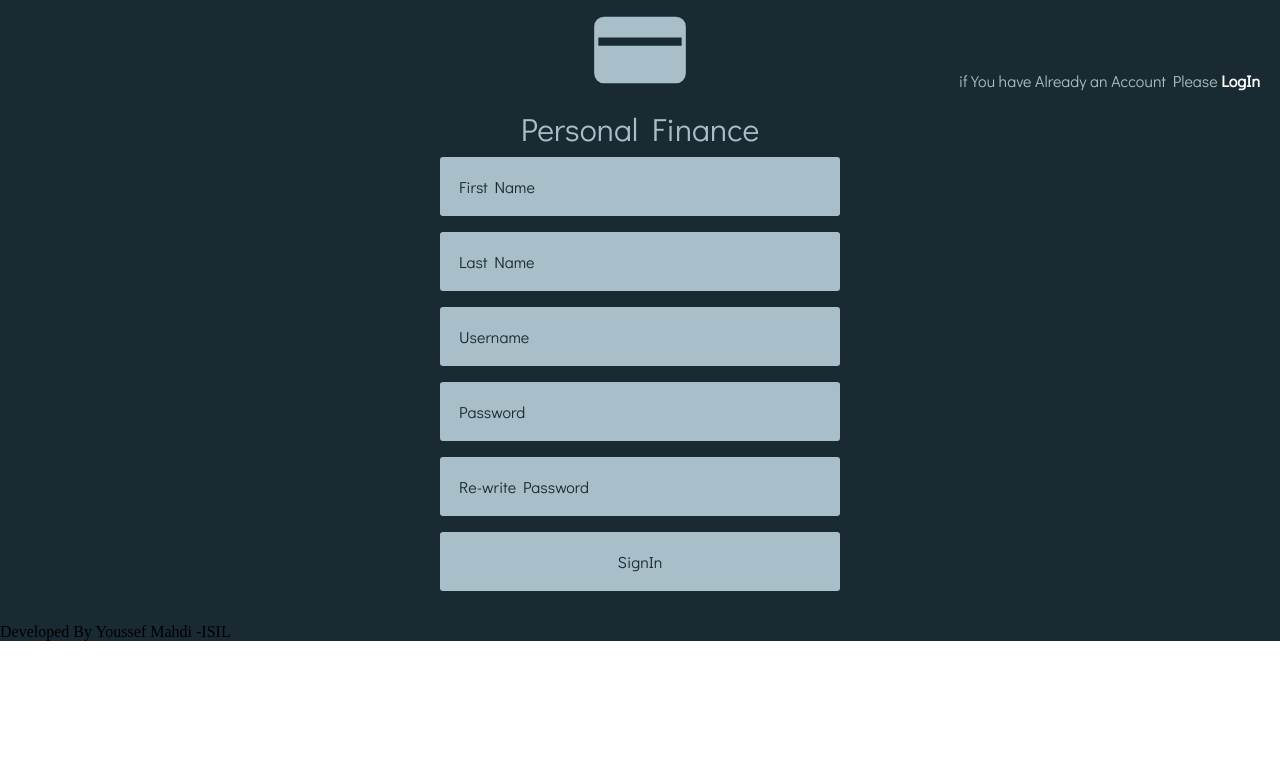
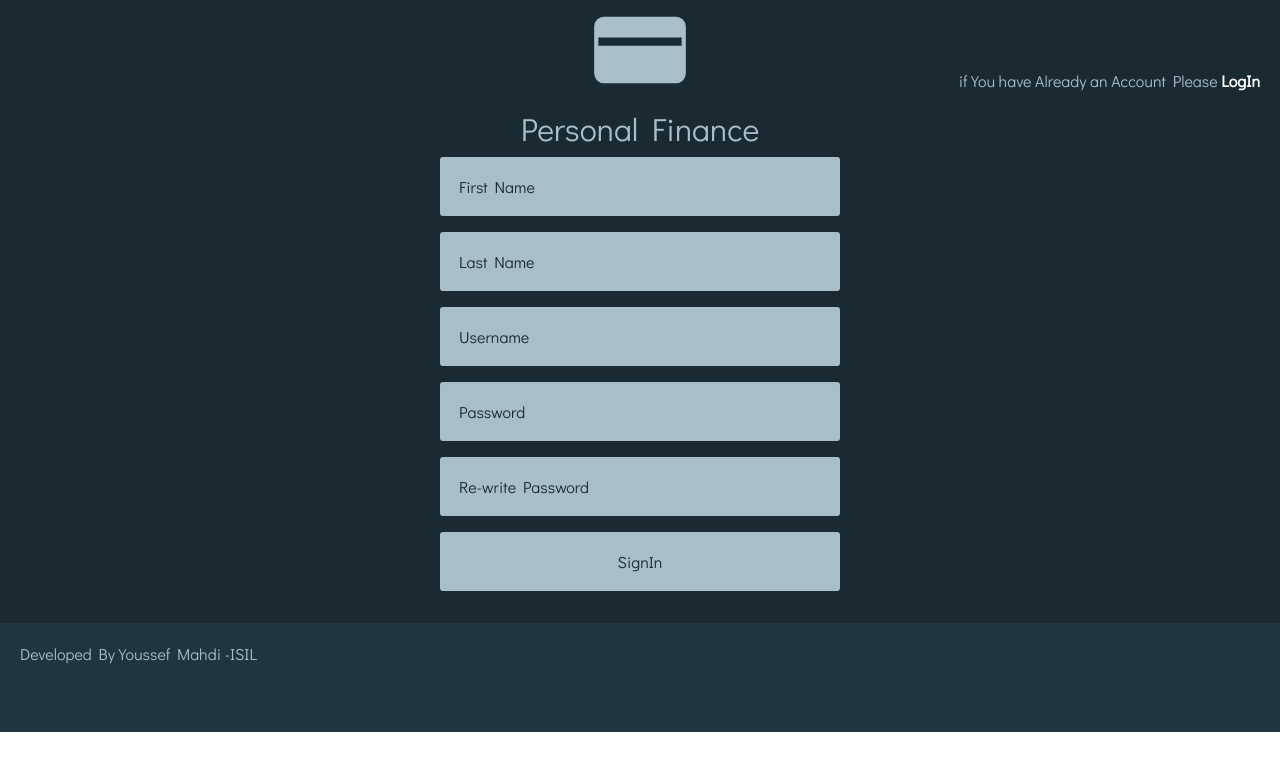
Before and after one commit to y-mahdi/PersonalFinanceWebApp, a React (Create React App) app in the folder React/: page /SignIn in a window 1280 px wide. Shown: the top 770 px of the page. Built offline with nearby package versions, Linux system fonts and the light colour scheme.

Commit message:
complete login UI

```diff
--- a/React/src/Signup/Style/SignIn.css
+++ b/React/src/Signup/Style/SignIn.css
@@ -81,3 +81,10 @@ html {
     background: none;
     color: var(--color-gray);
 }
+.footer-panel-cotainer{
+    min-height: 6.8rem;
+    padding: 20px;
+    background-color: var(--color-bg-light);
+    font-family: Didact;
+    color: var(--color-gray);
+}
```
